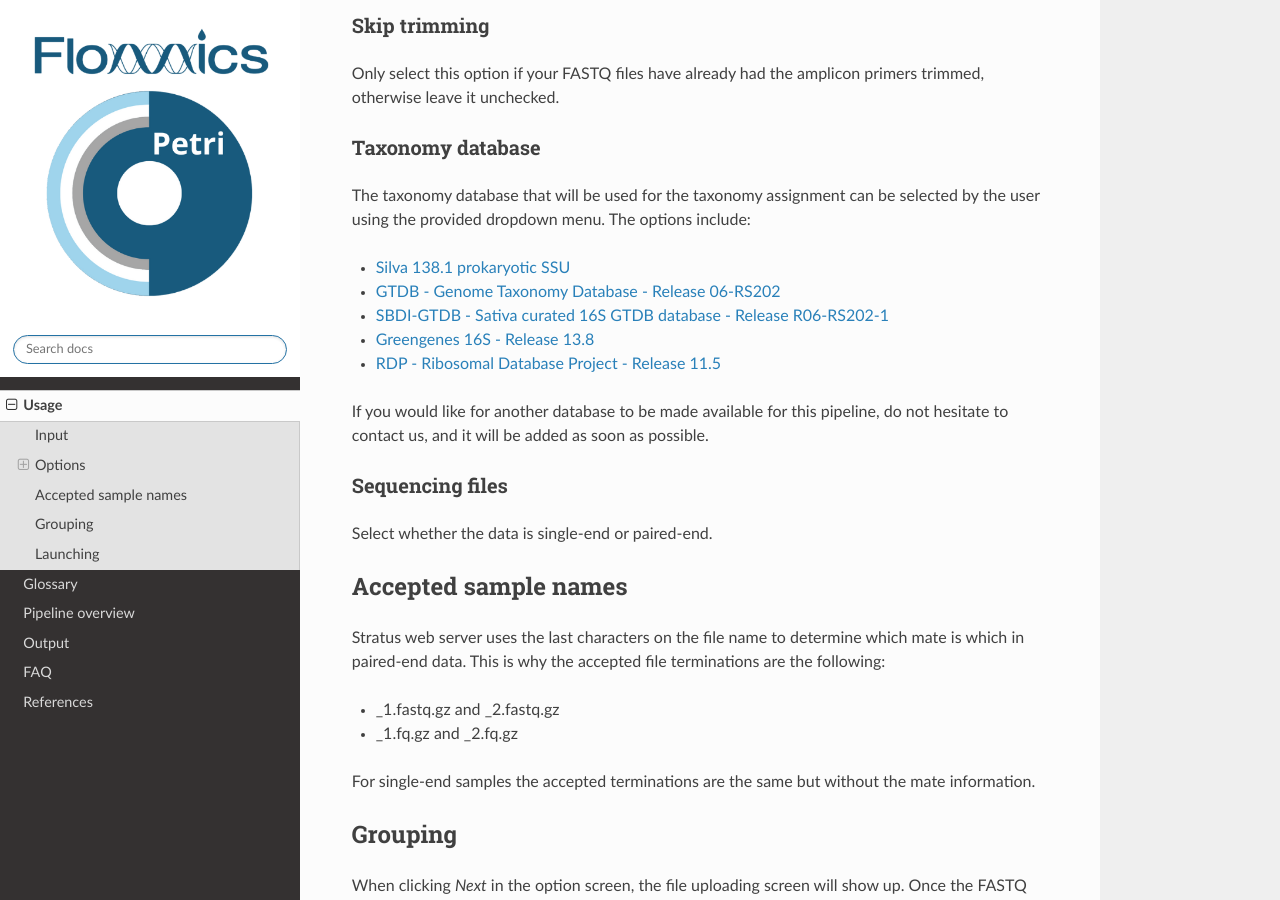
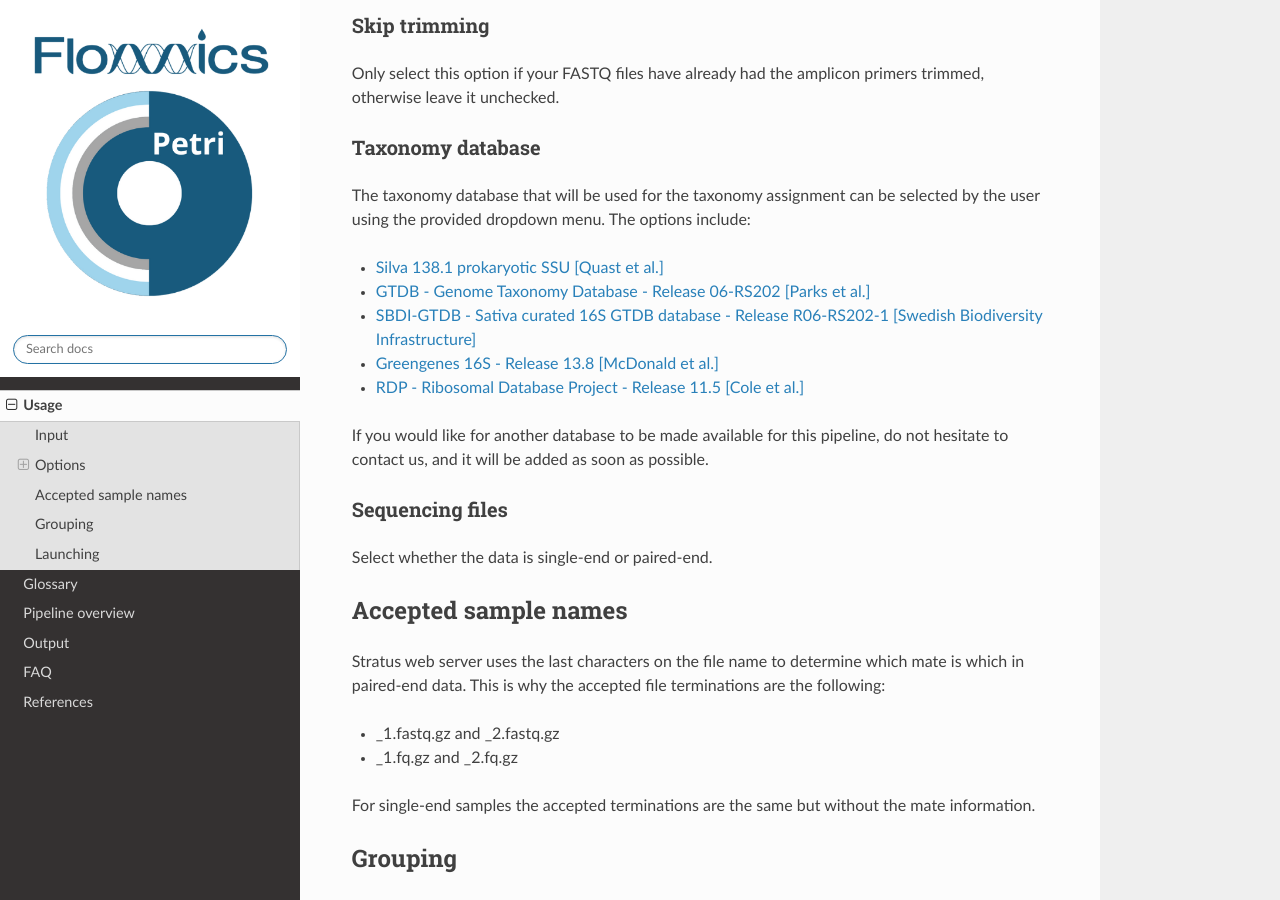
Before and after one commit to Flomics/16s-metagenomics-manual, a Sphinx documentation site: the page built from docs/source/usage.rst, in a window 1280 px wide and 900 px high, scrolled down 2351 px. Built offline with Sphinx 7.4.7 and the Read the Docs theme 2.0.0, drawn with Linux system fonts in a browser that asks for light colours.

Commit message:
added links to databases

```diff
--- a/docs/source/usage.rst
+++ b/docs/source/usage.rst
@@ -63,11 +63,11 @@ Taxonomy database
 
 The taxonomy database that will be used for the taxonomy assignment can be selected by the user using the provided dropdown menu. The options include:
 
-* `Silva 138.1 prokaryotic SSU <https://www.ncbi.nlm.nih.gov/pmc/articles/PMC3531112/>`_
-* `GTDB - Genome Taxonomy Database - Release 06-RS202 <https://www.nature.com/articles/nbt.4229>`_
-* `SBDI-GTDB - Sativa curated 16S GTDB database - Release R06-RS202-1 <https://figshare.scilifelab.se/articles/dataset/SBDI_Sativa_curated_16S_GTDB_database/14869077>`_
-* `Greengenes 16S - Release 13.8 <https://www.nature.com/articles/ismej2011139>`_
-* `RDP - Ribosomal Database Project - Release 11.5 <https://academic.oup.com/nar/article/42/D1/D633/1063201>`_
+* `Silva 138.1 prokaryotic SSU <https://www.arb-silva.de/>`_ `[Quast et al.] <https://www.ncbi.nlm.nih.gov/pmc/articles/PMC3531112/>`_
+* `GTDB - Genome Taxonomy Database - Release 06-RS202 <https://gtdb.ecogenomic.org/>`_ `[Parks et al.] <https://www.nature.com/articles/nbt.4229>`_
+* `SBDI-GTDB - Sativa curated 16S GTDB database - Release R06-RS202-1 [Swedish Biodiversity Infrastructure] <https://figshare.scilifelab.se/articles/dataset/SBDI_Sativa_curated_16S_GTDB_database/14869077>`_
+* `Greengenes 16S - Release 13.8 <https://greengenes.secondgenome.com/>`_ `[McDonald et al.] <https://www.nature.com/articles/ismej2011139>`_
+* `RDP - Ribosomal Database Project - Release 11.5 <https://www.glbrc.org/data-and-tools/glbrc-data-sets/ribosomal-database-project>`_ `[Cole et al.] <https://academic.oup.com/nar/article/42/D1/D633/1063201>`_
 
 If you would like for another database to be made available for this pipeline, do not hesitate to contact us, and it will be added as soon as possible.
 
```
